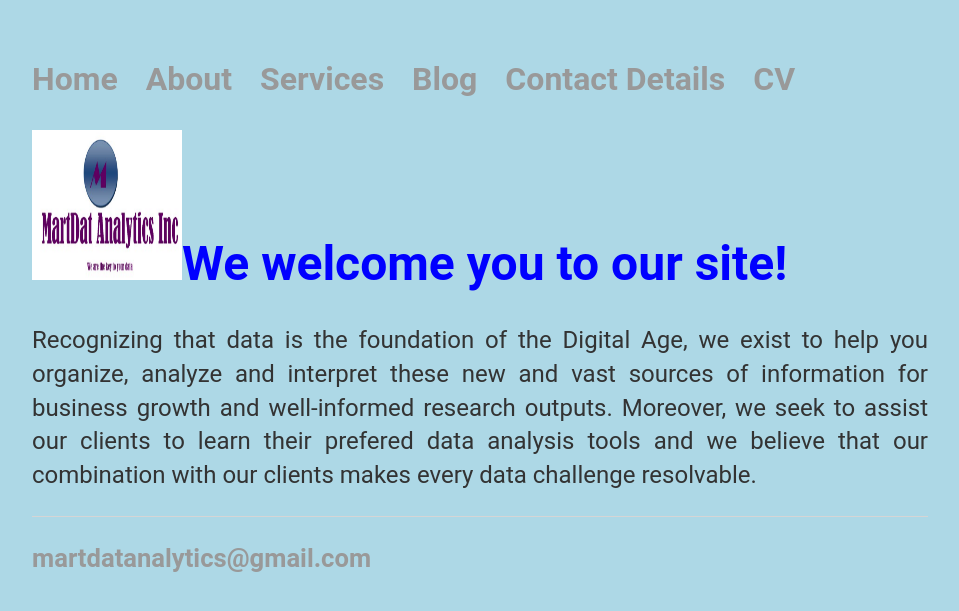
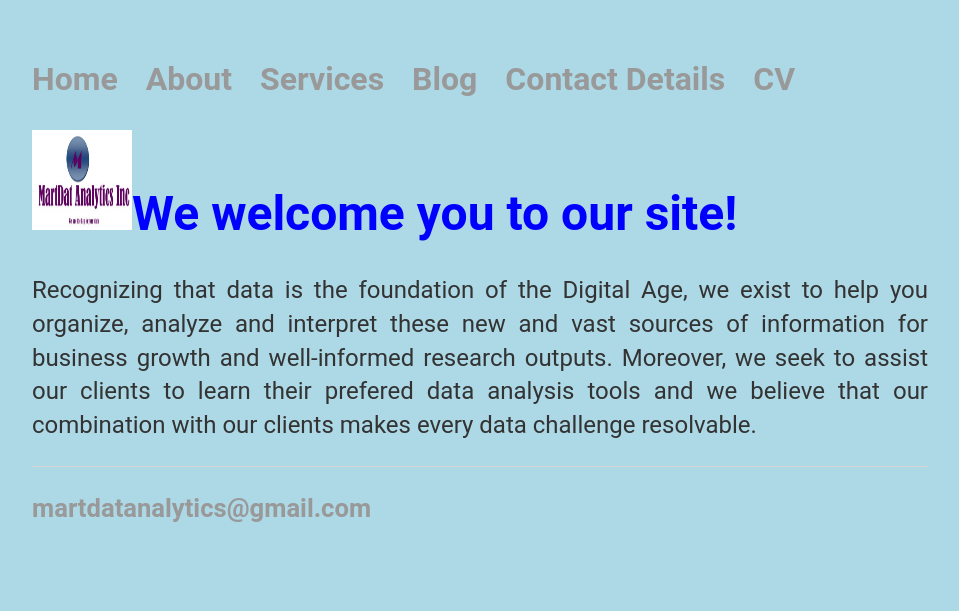
Before and after one commit to martdatanalytics/martdatanalytics.github.io, a Jekyll site: the page built from index.html, in a window 1280 px wide. Shown: the top 611 px of the page, without its empty margins (160-1119 px from the left). Built offline with Jekyll 4.4.1, drawn with Linux system fonts in a browser that asks for light colours.

Commit message:
Update index.html

```diff
--- a/index.html
+++ b/index.html
@@ -3,7 +3,7 @@ layout: default
 title: MartDat Analytics Inc
 ---
 <div class="blurb">
-	<h1 style="color:blue;"><img src="/images/logo1.PNG", height="150", width="150",align="center">We welcome you to our site!</h1>
+	<h1 style="color:blue;"><img src="/images/logo1.PNG", height="100", width="100",align="center">We welcome you to our site!</h1>
 	<p style="text-align: justify;">Recognizing that data is the foundation of the Digital Age, we exist to help you organize, analyze and interpret these
 	new and vast sources of information for business growth and well-informed research outputs. Moreover, we seek to assist
 	our clients to learn their prefered data analysis tools and we believe that our combination with our clients makes every
```
